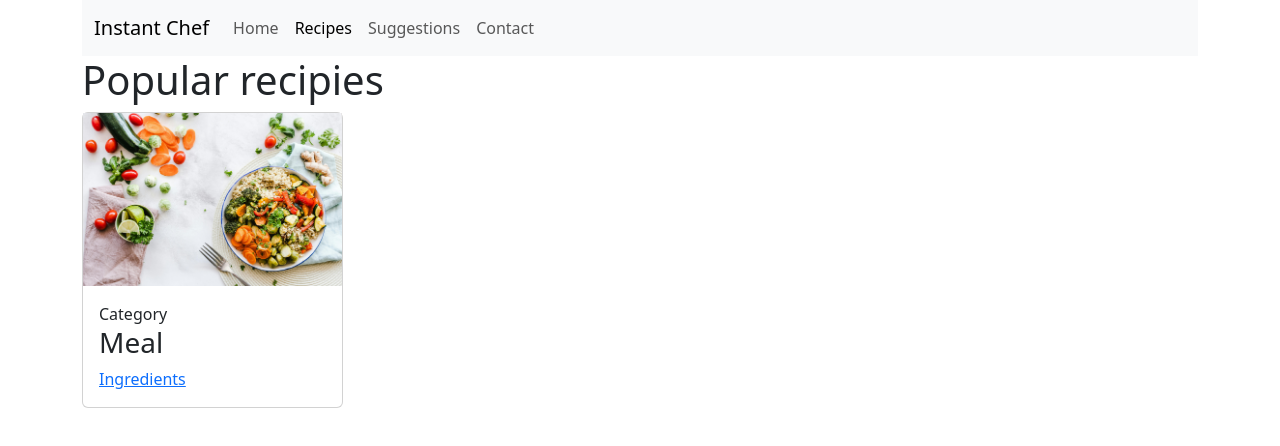
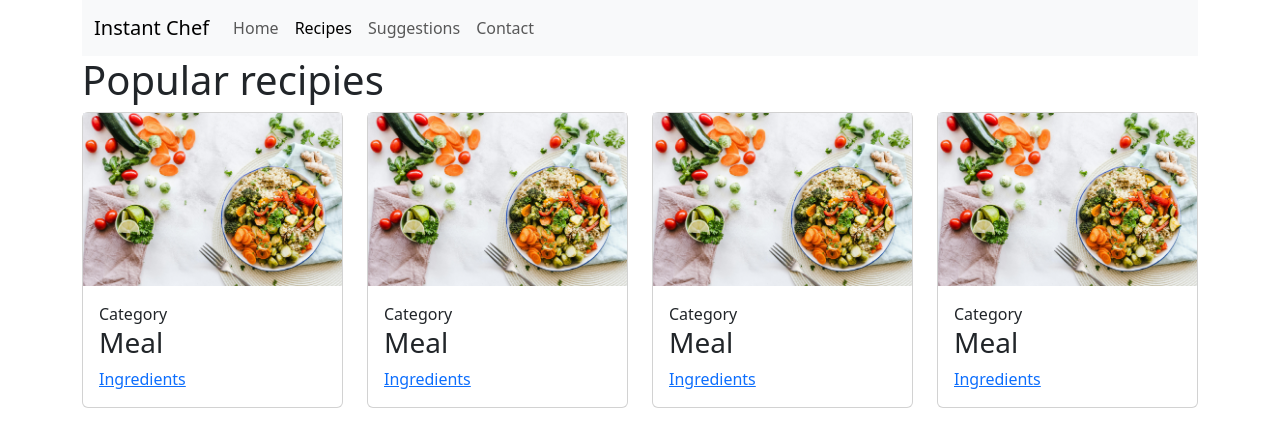
Before and after one commit to Pine-Box/instant-chef, a React (Vite) app: page /recipes in a window 1280 px wide. Shown: the top 446 px of the page. Built offline with nearby package versions, Linux system fonts and the light colour scheme.

Commit message:
added the rest of the cards on recipies page

```diff
--- a/src/components/pages/Recipes.jsx
+++ b/src/components/pages/Recipes.jsx
@@ -7,6 +7,9 @@ function Recipes() {
       <h1>Popular recipies</h1>
       <div className="row">
         <RecipeCard />
+        <RecipeCard />
+        <RecipeCard />
+        <RecipeCard />
       </div>
     </>
   );
```
